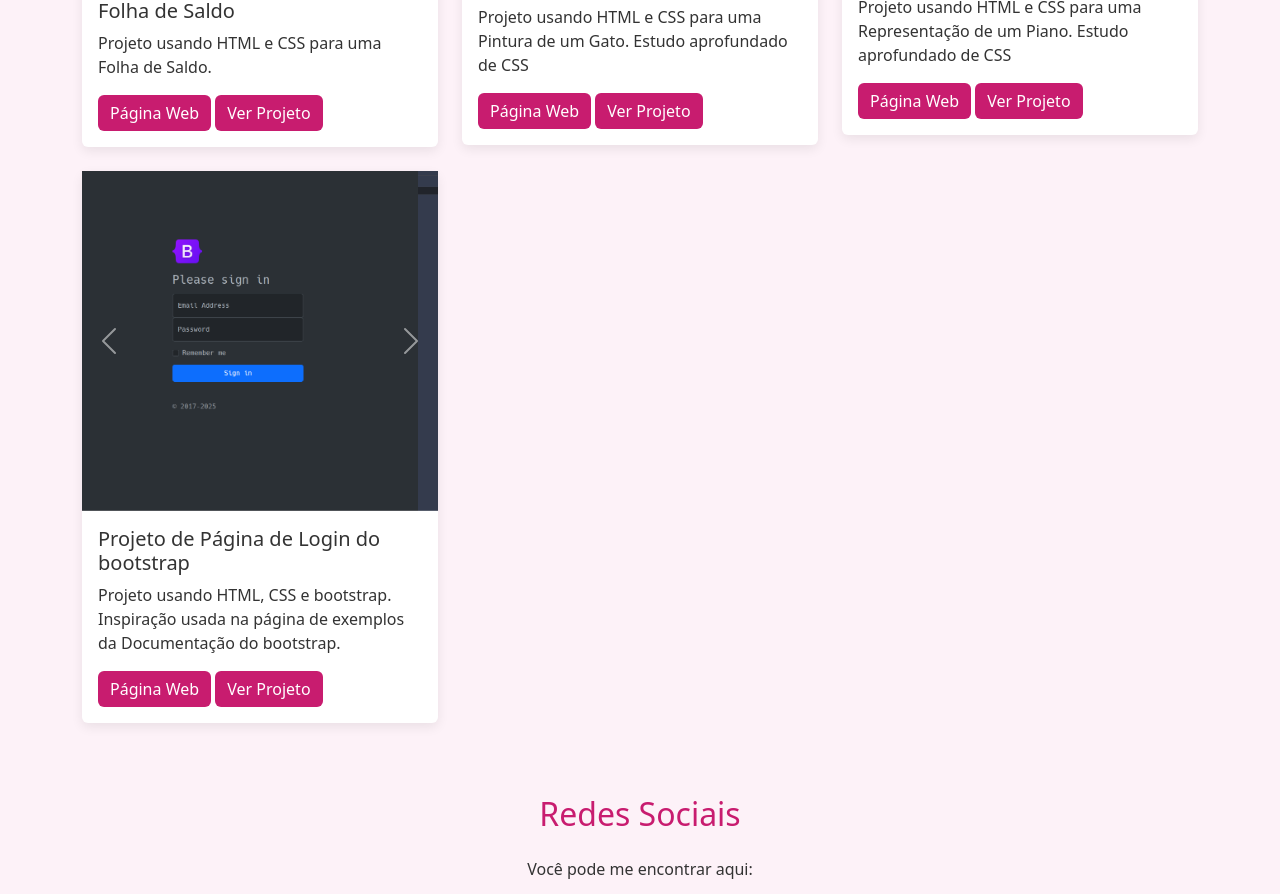
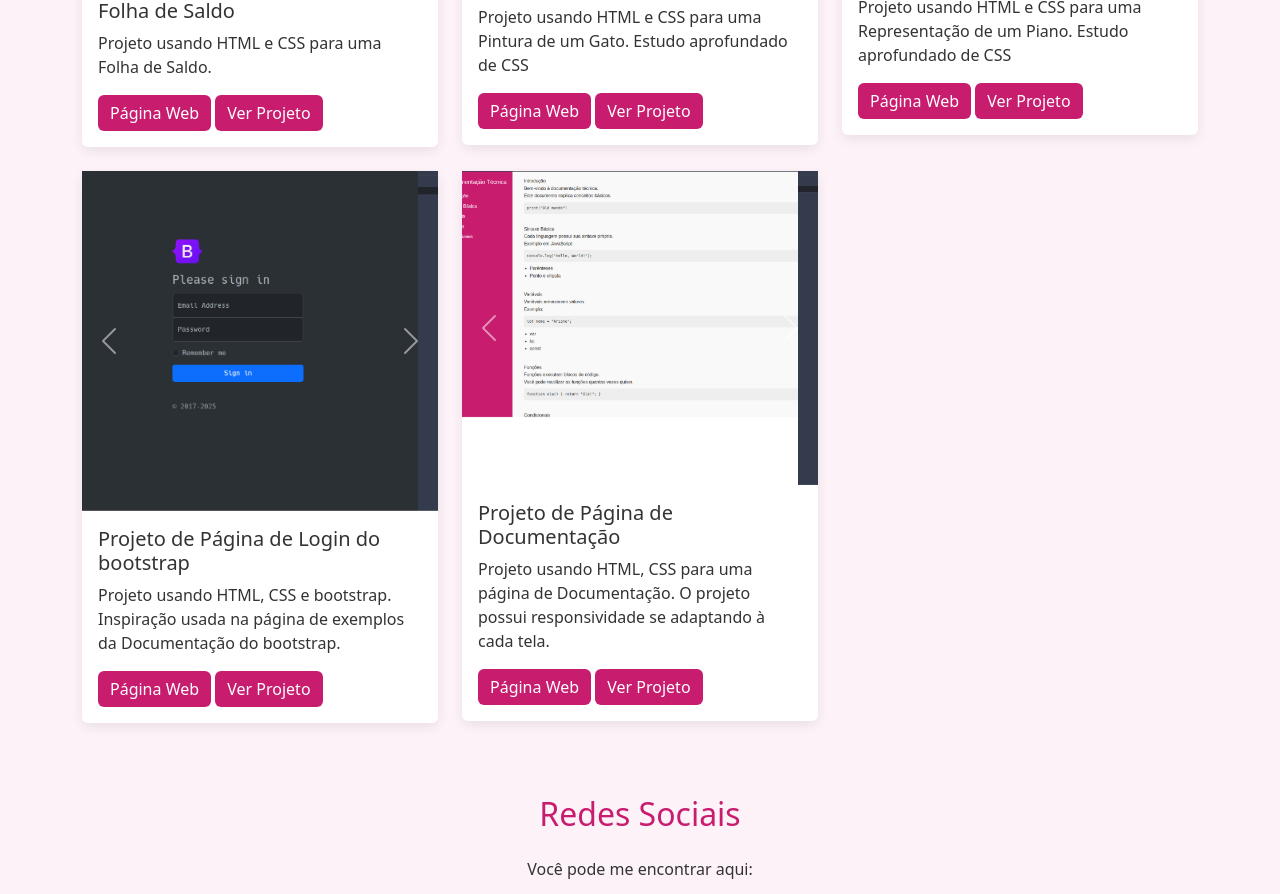
Before and after one commit to ArianeSilva10/portifolio, a plain HTML site: page index.html in a window 1280 px wide. Shown: the part 3124-4018 px from the top of the page. Drawn offline with nearby package versions, Linux system fonts and the light colour scheme.

Commit message:
update página de Documentação

```diff
--- a/index.html
+++ b/index.html
@@ -344,6 +344,35 @@
         </div>
       </div>
       <!--  duplicar este bloco  -->
+      <div class="col-md-4 mb-4">
+        <div class="card">
+          <div id="carouselPaginaDocumentacao" class="carousel slide" data-bs-ride="carousel">
+            <div class="carousel-inner">
+              <div class="carousel-item active">
+                <img src="img/projeto17.png" class="d-block w-100" alt="Imagem 1 da Página de Documentação">
+              </div>
+              <div class="carousel-item">
+                <img src="img/projeto17b.png" class="d-block w-100" alt="Imagem 2 da Página de Documentação">
+              </div>
+            </div>
+            <button class="carousel-control-prev" type="button" data-bs-target="#carouselPaginaDocumentacao" data-bs-slide="prev">
+              <span class="carousel-control-prev-icon" aria-hidden="true"></span>
+              <span class="visually-hidden">Anterior</span>
+            </button>
+            <button class="carousel-control-next" type="button" data-bs-target="#carouselPaginaDocumentacao" data-bs-slide="next">
+              <span class="carousel-control-next-icon" aria-hidden="true"></span>
+              <span class="visually-hidden">Próximo</span>
+            </button>
+          </div>
+          <div class="card-body">
+            <h5 class="card-title">Projeto de Página de Documentação</h5>
+            <p class="card-text">Projeto usando HTML, CSS para uma página de Documentação. O projeto possui responsividade se adaptando à cada tela.</p>
+            <a href="https://arianesilva10.github.io/miniProjeto_intermediario_front-end_PaginaDocumentacao/" class="btn btn-primary">Página Web</a>
+            <a href="https://github.com/ArianeSilva10/miniProjeto_intermediario_front-end_PaginaDocumentacao" class="btn btn-primary">Ver Projeto</a>
+          </div>
+        </div>
+      </div>
+      <!--  duplicar este bloco  -->
 
     </div>
 
```
Also changed, not shown: img/projeto17.png (added), img/projeto17b.png (added).
